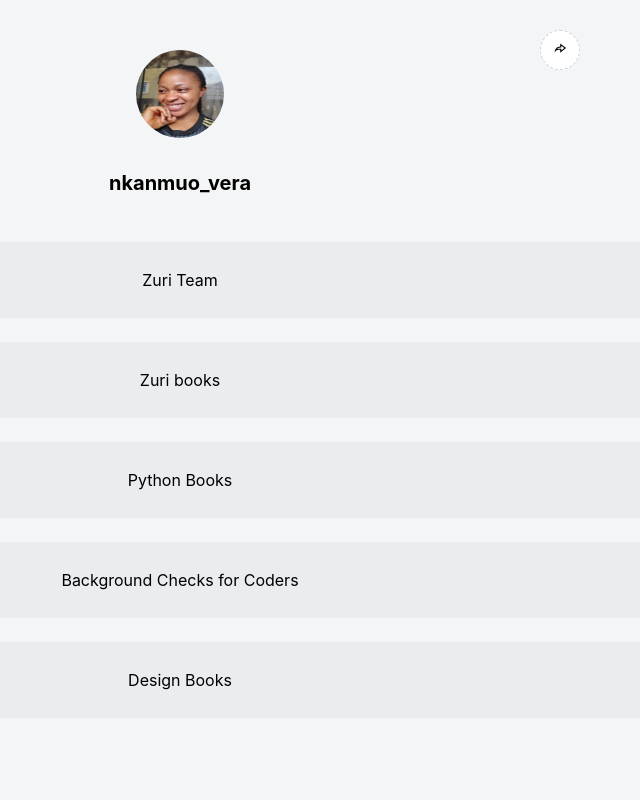
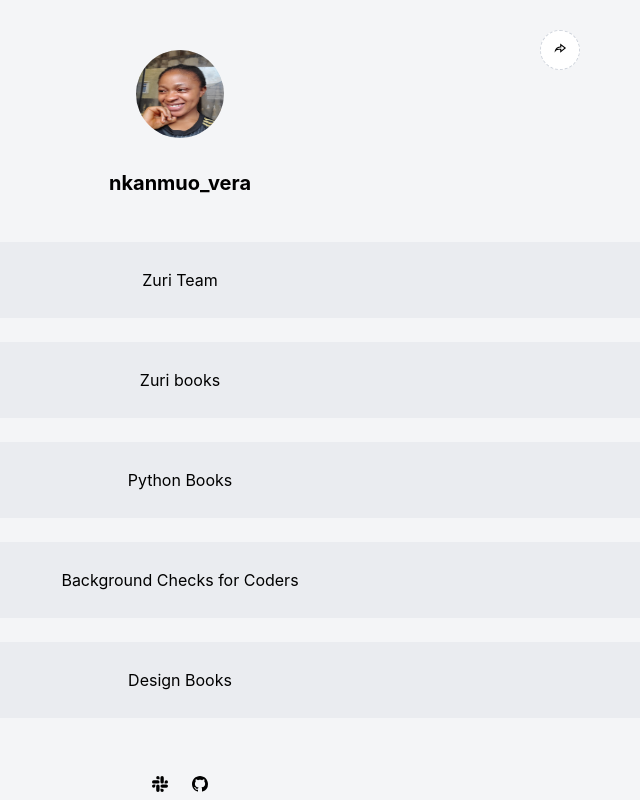
Before and after one commit to chiomavera/hng-link-tree, a React (Create React App) app: page / in a window 1280 px wide. Shown: the top 800 px of the page, without its empty margins (460-1100 px from the left). Built offline with nearby package versions, Linux system fonts and the light colour scheme.

Commit message:
socials and footer styled

```diff
--- a/src/index.css
+++ b/src/index.css
@@ -134,7 +134,7 @@ align-items: center;
 padding: 0px;
 gap: 24px;
 width: 1152px;
-height: 576px;
+height: 500px;
 flex: none;
 order: 1;
 align-self: stretch;
@@ -159,7 +159,7 @@ margin-top: 50px;
   flex-grow: 1;
 }
 
-.social{
+.socials{
   display: flex;
 flex-direction: row;
 justify-content: center;
@@ -188,6 +188,21 @@ footer{
   flex-grow: 0;
 }
 
+
+.footer-text{
+height: 24px;
+font-family: 'Inter';
+font-style: normal;
+font-weight: 400;
+font-size: 16px;
+line-height: 24px;
+text-align: center;
+color: #667085;
+flex: none;
+order: 1;
+flex-grow: 1;
+}
+
 /* code {
   font-family: source-code-pro, Menlo, Monaco, Consolas, "Courier New",
     monospace;
```
